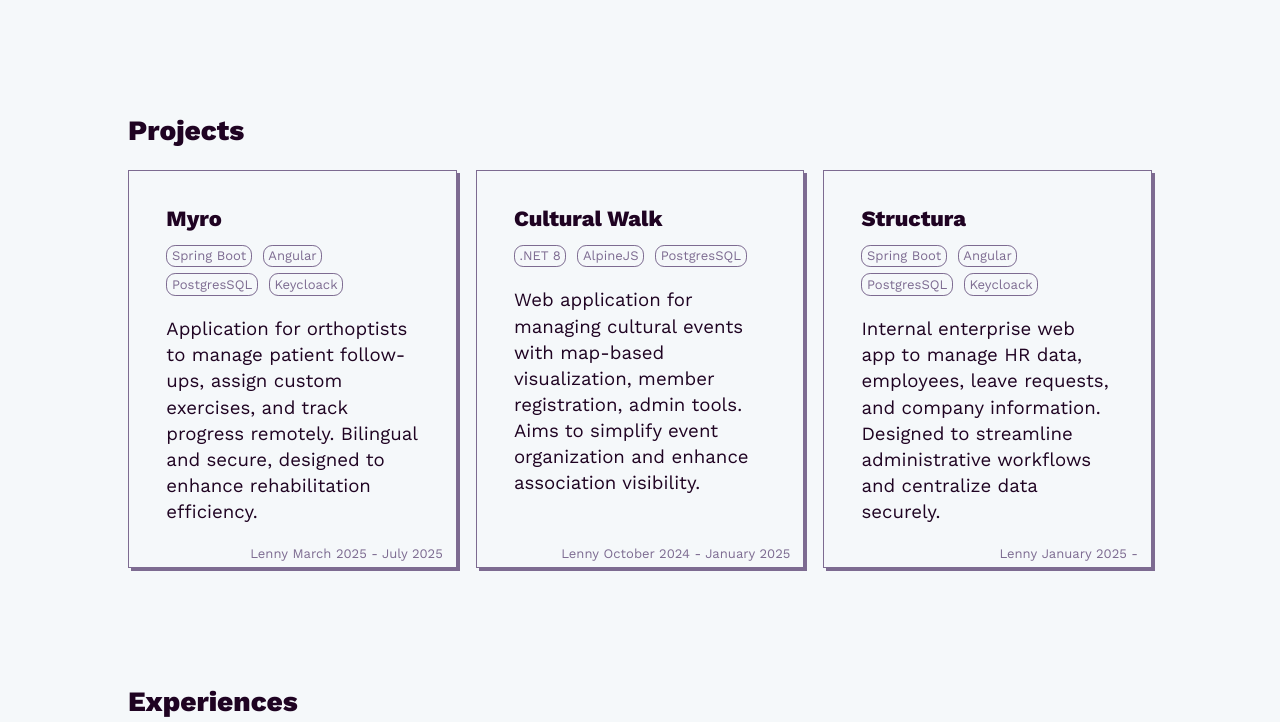
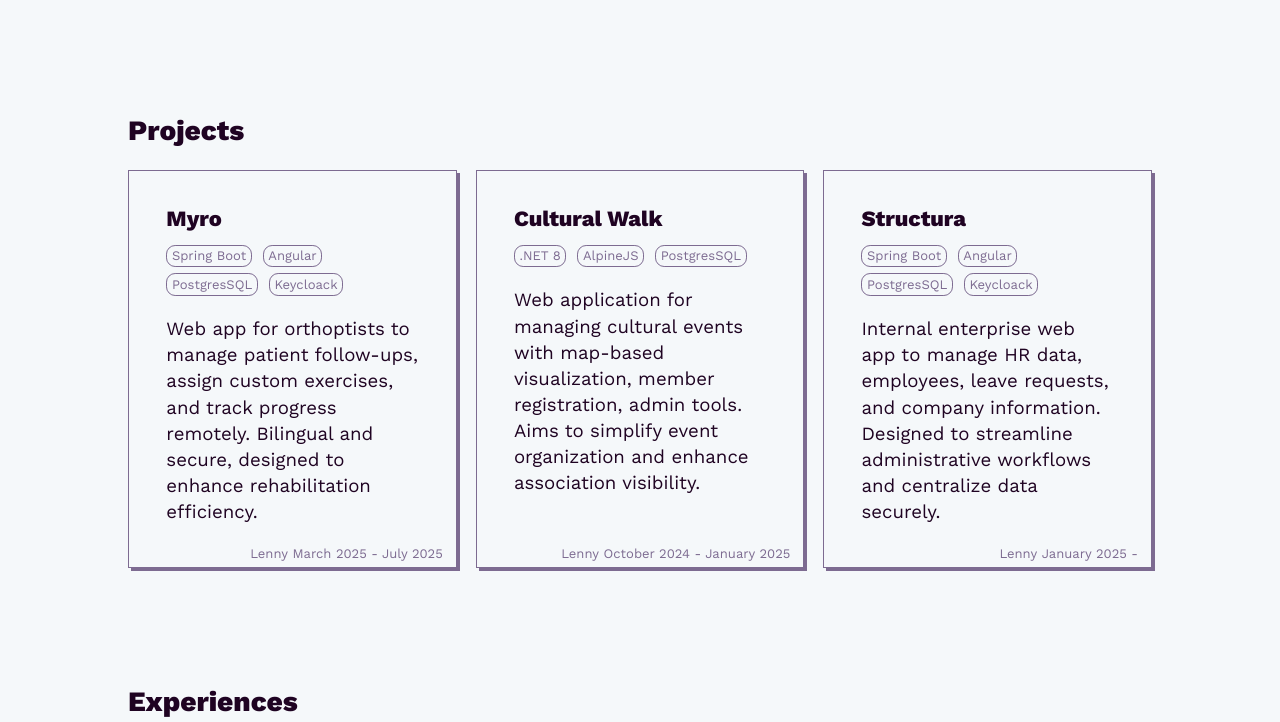
Before and after one commit to LennyBdx/LennyBdx.github.io, a plain HTML site: page index.html in a window 1280 px wide. Shown: the part 561-1283 px from the top of the page. Drawn offline with Linux system fonts and the light colour scheme; a web font is replaced by a local one.

Commit message:
Update project

```diff
--- a/index.html
+++ b/index.html
@@ -67,7 +67,7 @@
             </ul>
 
             <p class="description">
-            Application for orthoptists to manage patient follow-ups,
+            Web app for orthoptists to manage patient follow-ups,
             assign custom exercises, and track progress remotely.
             Bilingual and secure, designed to enhance rehabilitation efficiency.
             </p>
```
